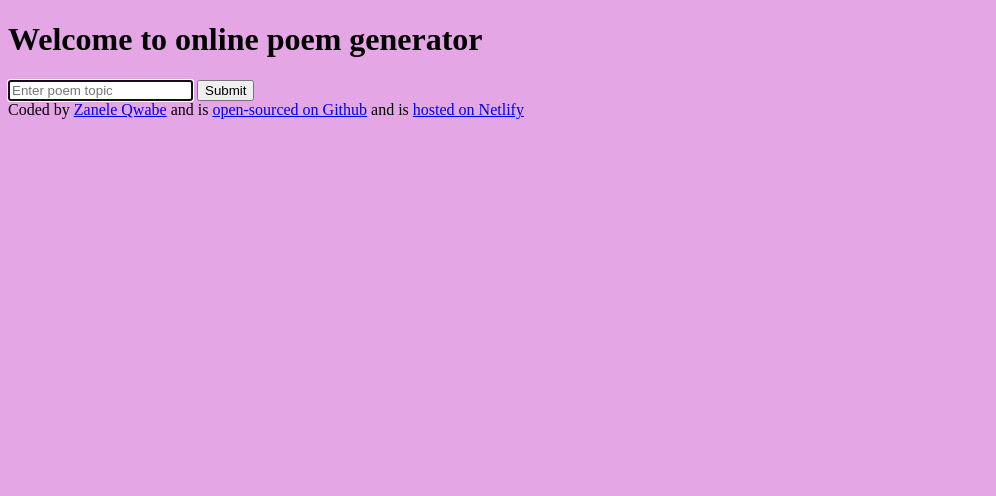
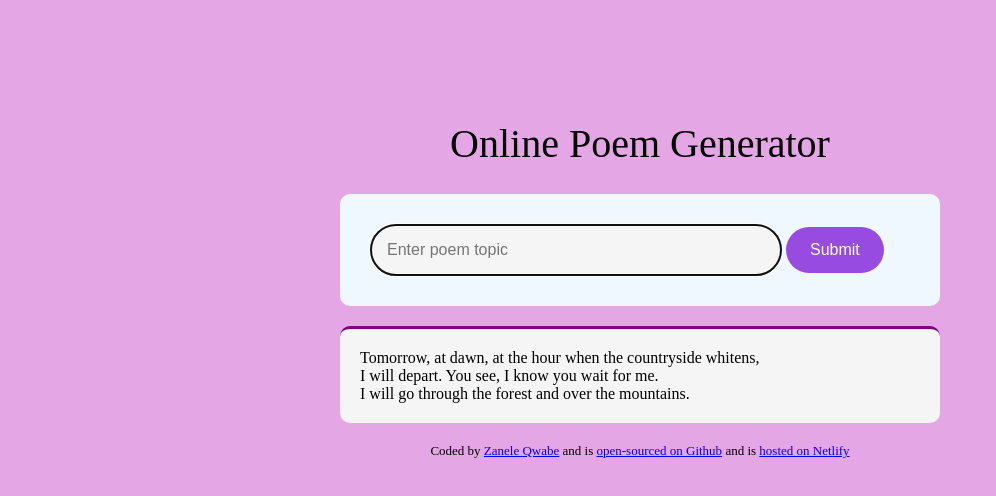
Before and after one commit to Zanele221/AI-poems-generator, a plain HTML site: page index.html in a window 1280 px wide. Shown: the whole page, without its empty margins (0-996 px from the left). Drawn offline with Linux system fonts and the light colour scheme.

Commit message:
Added CSS to the project

```diff
--- a/index.html
+++ b/index.html
@@ -7,22 +7,31 @@
     <link rel="stylesheet" href="./style.css">
 </head>
 <body>
+    <div class="container">
     <header>
-    <h1>Welcome to online poem generator</h1>
+    <h1>Online Poem Generator</h1>
     </header>
 
     <main>
         <form>
-            <input type="text" placeholder="Enter poem topic" autofocus required/>
-            <input type="submit">
+            <input type="text" placeholder="Enter poem topic" autofocus required
+            class="instructions"/>
+            <input type="submit" class="submit-button">
         </form>
 
-        </form>
+        <div class="poem">
+           Tomorrow, at dawn, at the hour when the countryside whitens, <br/>
+           I will depart. You see, I know you wait for me. <br/>
+           I will go through the forest and over the mountains. <br/>
+        </div>
+
+
     </main>
 
     <footer> Coded by <a href="https://github.com/Zanele221" target="_blank">Zanele Qwabe</a> and is <a href="https://github.com/Zanele221/AI-poems-generator" target="_blank">open-sourced on Github</a>
      and is <a href="https://willowy-genie-d77af3.netlify.app/" target="_blank">hosted on Netlify</a>
     </footer>
+    </div>
     <script src="./index.js"></script>
 </body>
 </html>
--- a/style.css
+++ b/style.css
@@ -1,3 +1,63 @@
 body{
     background-color: rgb(229, 166, 229);
 }
+
+.container{
+    margin: 120px auto;
+    max-width: 600px;
+
+}
+
+h1{
+    font-weight: 100;
+    font-size: 40px;
+    text-align: center;
+}
+
+form{
+    padding: 30px;
+    background-color: aliceblue;
+    border-radius: 10px;
+}
+
+.instructions{
+    padding: 16px;
+    border: 1px solid;
+    font-size: 16px;
+    border-radius: 50px;
+    width: 70%;
+    background-color: whitesmoke;
+    color: black;
+}
+
+a{
+  color: blue;
+}
+
+.submit-button{
+    background-color: rgb(152, 75, 224);
+    margin-right: 10px;
+    border-radius: 50px;
+    color: white;
+    border: none;
+    padding: 14px 24px;
+    font-size: 16px;
+}
+
+.poem{
+    font-size: 16px;
+    padding: 20px;
+    background-color: whitesmoke;
+    padding: 20px;
+    border-top: 3px solid purple;
+    border-radius: 10px;
+    margin-top: 20px;
+
+}
+
+footer{
+    text-align: center;
+    font-size: 13px;
+    margin-top: 20px;
+
+}
```
